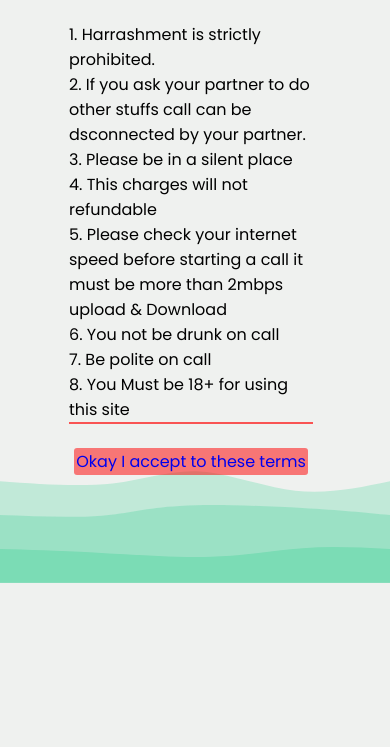
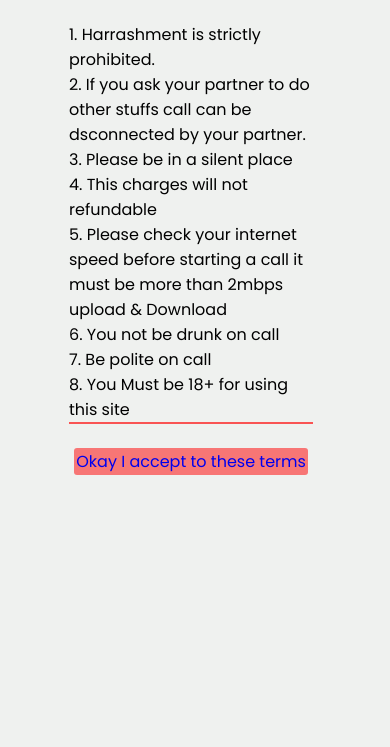
Before and after one commit to Mrhudson69/Meetup-Website, a plain HTML site: page html/start.html in a window 390 px wide. Shown: the part 462-1209 px from the top of the page. After the commit the page ends 981 px from the top, so only its background shows below. Drawn offline with nearby package versions, Linux system fonts and the light colour scheme.

Commit message:
Fixed loading to the end

```diff
--- a/css/startstyle.css
+++ b/css/startstyle.css
@@ -63,18 +63,13 @@ svg{
 
 /* Media Query for mobile phone */
 @media only screen and (max-width: 900px){
-    svg{
-        height: 750px;
-    }
     .btn{
         margin: 1px;
     }
 
 }
 @media only screen and (max-width: 400px){
-    svg{
-        height: 1900px;
-    }
+
     .btn{
         margin: 1px;
         padding: 2px;
```
